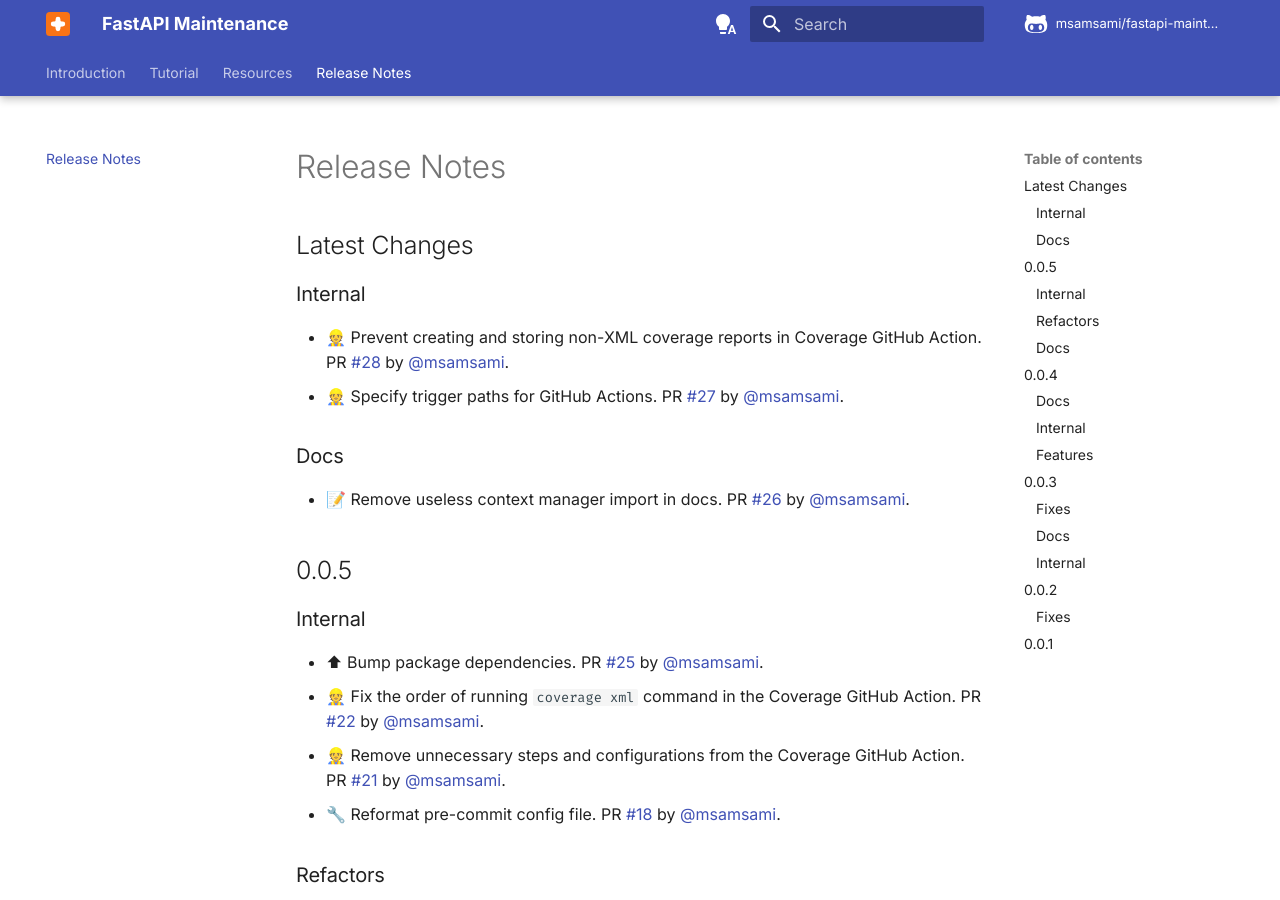
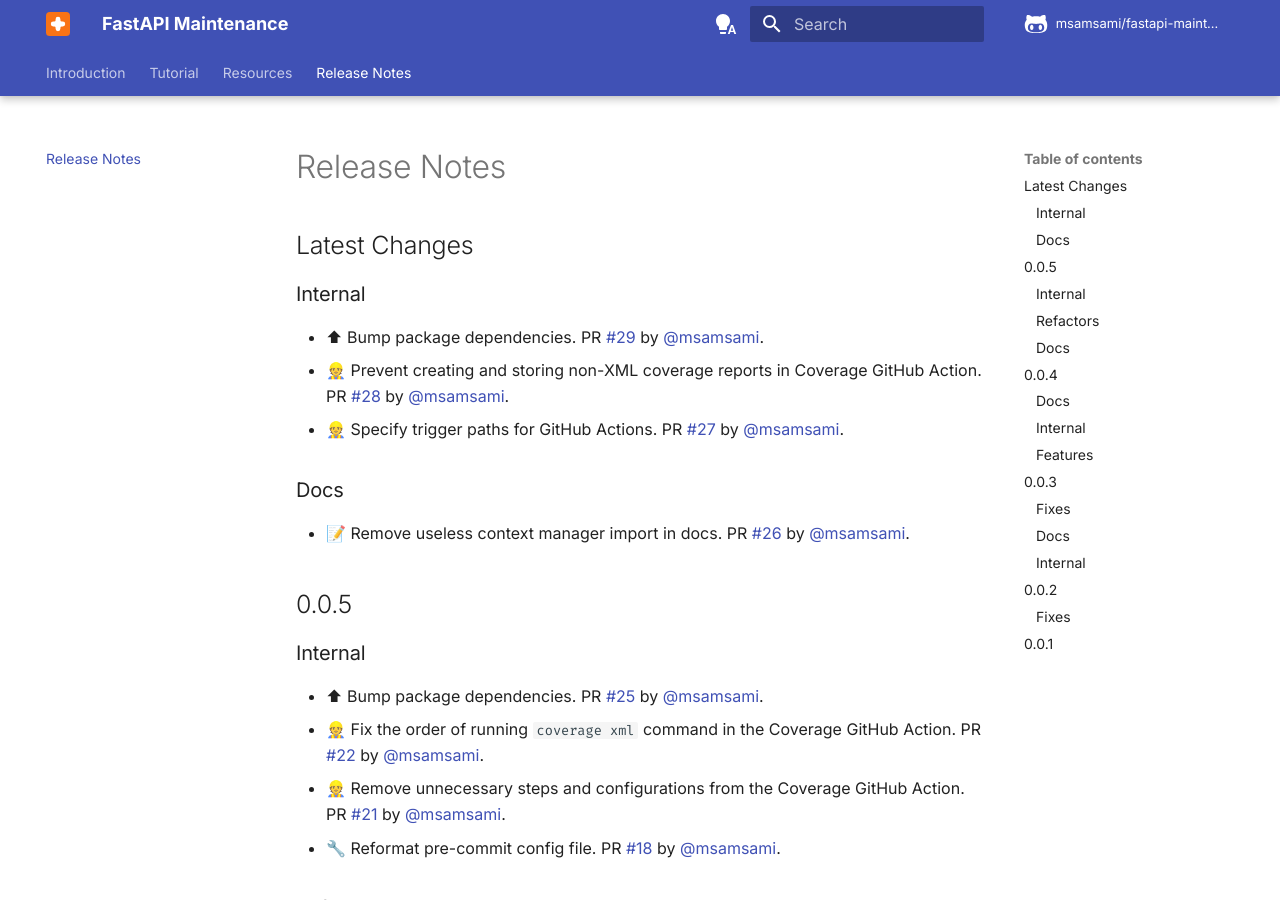
Before and after one commit to msamsami/fastapi-maintenance, an MkDocs documentation site: the page built from docs/release-notes.md, in a window 1280 px wide and 900 px high. Built offline with MkDocs 1.6.1 and Material for MkDocs 9.7.7, drawn with Linux system fonts in a browser that asks for light colours; comment, search, counter and statistics services are not loaded.

Commit message:
Update release notes

```diff
--- a/docs/release-notes.md
+++ b/docs/release-notes.md
@@ -4,6 +4,7 @@
 
 ### Internal
 
+- ⬆ Bump package dependencies. PR [#29](https://github.com/msamsami/fastapi-maintenance/pull/29) by [@msamsami](https://github.com/msamsami).
 - 👷 Prevent creating and storing non-XML coverage reports in Coverage GitHub Action. PR [#28](https://github.com/msamsami/fastapi-maintenance/pull/28) by [@msamsami](https://github.com/msamsami).
 - 👷 Specify trigger paths for GitHub Actions. PR [#27](https://github.com/msamsami/fastapi-maintenance/pull/27) by [@msamsami](https://github.com/msamsami).
 
```
